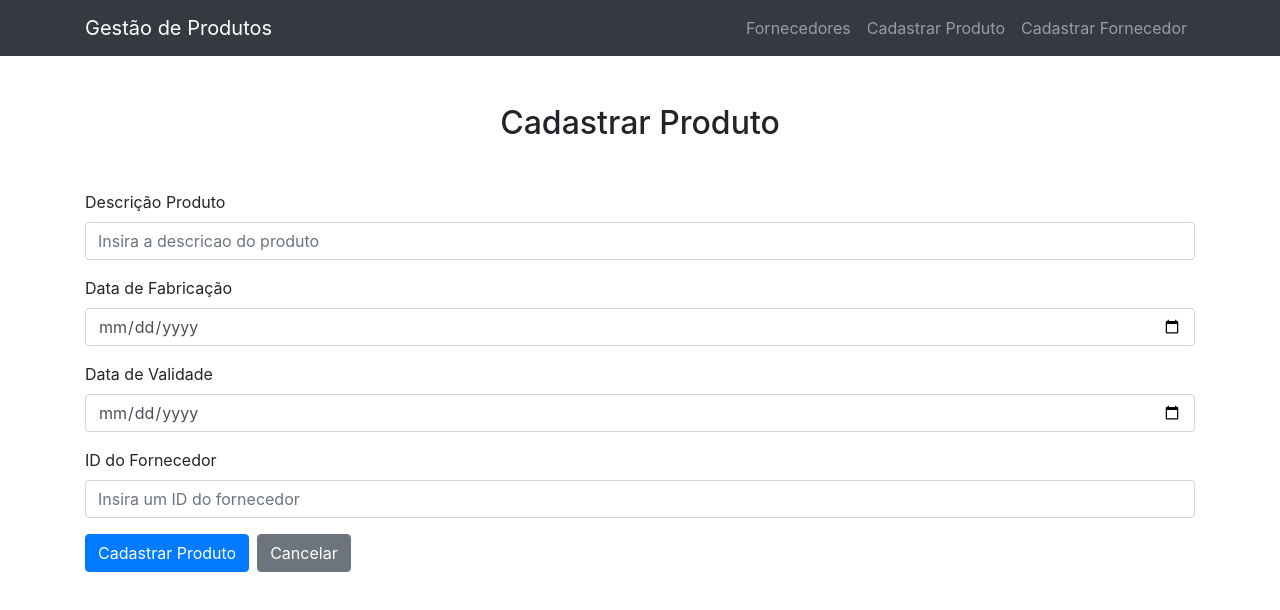
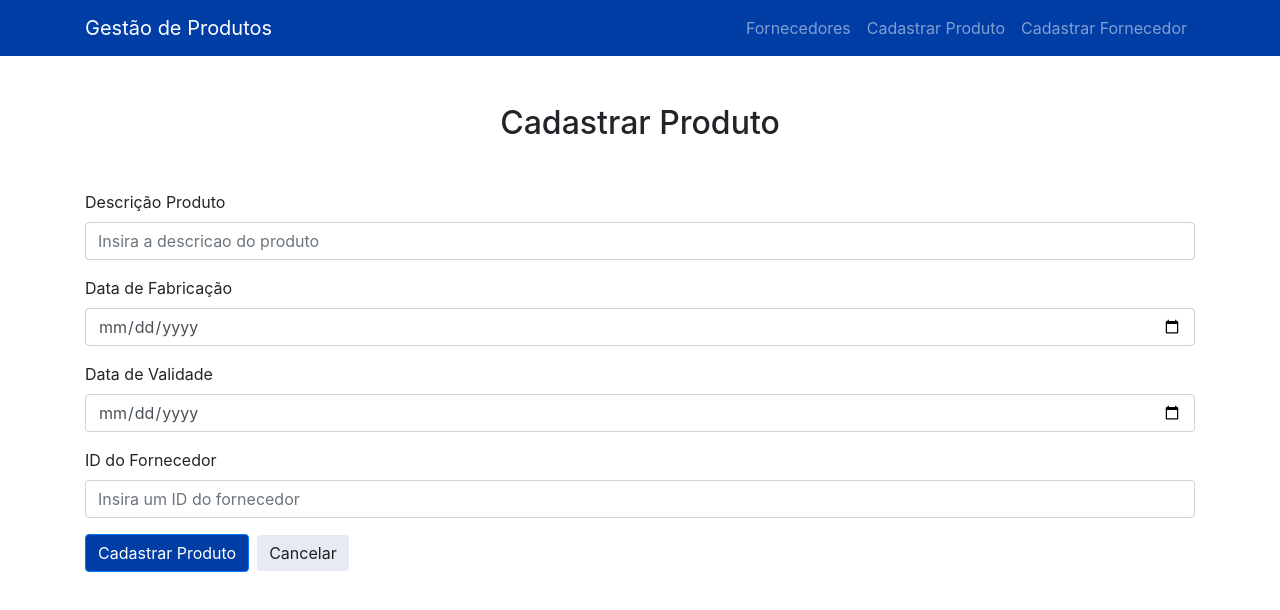
Before and after one commit to jonathanlcosta/GestaoProdutosWeb, an Angular app: page /cadastrarProduto in a window 1280 px wide. Shown: the top 610 px of the page. Built offline with nearby package versions, Linux system fonts and the light colour scheme.

Commit message:
Adicionando algumas classes no css

```diff
--- a/src/app/componentes/cadastrar-fornecedor/cadastrar-fornecedor.component.css
+++ b/src/app/componentes/cadastrar-fornecedor/cadastrar-fornecedor.component.css
@@ -0,0 +1,10 @@
+.botao-salvar{
+    background-color: #003da5;
+    border: 0;
+}
+
+.botao-cancelar{
+    color: #212121;
+    background-color: #e7eaf4;
+    border: 0;
+}
--- a/src/app/componentes/cadastrar-fornecedor/cadastrar-fornecedor.component.html
+++ b/src/app/componentes/cadastrar-fornecedor/cadastrar-fornecedor.component.html
@@ -23,7 +23,7 @@
               <p >Preencha o CNPJ corretamente</p>
           </span>
           </div>
-        <button type="submit" class="btn btn-primary mr-2" (click)="cadastrarFornecedor()">Cadastrar Fornecedor</button>
-        <button type="button" class="btn btn-secondary" (click)="cancelar()">Cancelar</button>
+        <button type="submit" class="btn btn-primary mr-2 botao-salvar" (click)="cadastrarFornecedor()">Cadastrar Fornecedor</button>
+        <button type="button" class="btn btn-secondary botao-cancelar" (click)="cancelar()">Cancelar</button>
       </form>
     </div>
--- a/src/app/componentes/cadastrar-produto/cadastrar-produto.component.css
+++ b/src/app/componentes/cadastrar-produto/cadastrar-produto.component.css
@@ -0,0 +1,9 @@
+.botao-salvar{
+    background-color: #003da5;
+}
+
+.botao-cancelar{
+    color: #212121;
+    background-color: #e7eaf4;
+    border: 0;
+}
--- a/src/app/componentes/cadastrar-produto/cadastrar-produto.component.html
+++ b/src/app/componentes/cadastrar-produto/cadastrar-produto.component.html
@@ -41,7 +41,7 @@
             <p >Preencha o ID do fornecedor</p>
         </span>
         </div>
-        <button type="submit" class="btn btn-primary mr-2" (click)="cadastrarProduto()">Cadastrar Produto</button>
-        <button type="button" class="btn btn-secondary" (click)="cancelar()">Cancelar</button>
+        <button type="submit" class="btn btn-primary mr-2 botao-salvar" (click)="cadastrarProduto()">Cadastrar Produto</button>
+        <button type="button" class="btn btn-secondary botao-cancelar" (click)="cancelar()">Cancelar</button>
       </form>
     </div>
--- a/src/app/componentes/editar-produto/editar-produto.component.css
+++ b/src/app/componentes/editar-produto/editar-produto.component.css
@@ -0,0 +1,9 @@
+.botao-salvar{
+    background-color: #003da5;
+}
+
+.botao-cancelar{
+    color: #212121;
+    background-color: #e7eaf4;
+    border: 0;
+}
--- a/src/app/componentes/editar-produto/editar-produto.component.html
+++ b/src/app/componentes/editar-produto/editar-produto.component.html
@@ -41,7 +41,7 @@
             <p >Preencha o ID do fornecedor</p>
         </span>
         </div>
-        <button type="submit" class="btn btn-primary mr-2" (click)="editarProduto()">Editar Produto</button>
-        <button type="button" class="btn btn-secondary" (click)="cancelar()">Cancelar</button>
+        <button type="submit" class="btn btn-primary mr-2 botao-salvar" (click)="editarProduto()">Editar Produto</button>
+        <button type="button" class="btn btn-secondary botao-cancelar" (click)="cancelar()">Cancelar</button>
       </form>
     </div>
--- a/src/app/componentes/lista-produto/lista-produto.component.css
+++ b/src/app/componentes/lista-produto/lista-produto.component.css
@@ -0,0 +1,3 @@
+.botao-salvar{
+    background-color: #003da5;
+}
--- a/src/app/componentes/lista-produto/lista-produto.component.html
+++ b/src/app/componentes/lista-produto/lista-produto.component.html
@@ -18,7 +18,7 @@
         <td>{{produto.dataValidade | date:'dd/MM/yyyy'}}</td>
         <td>{{produto.fornecedor.descricao}}</td>
         <td>
-          <a href="#" class="btn btn-secondary mr-2" routerLink="/editarProduto/{{produto.codigo}}">Editar</a>
+          <a href="#" class="btn btn-secondary mr-2 botao-salvar" routerLink="/editarProduto/{{produto.codigo}}">Editar</a>
           <a href="#" class="btn btn-danger" routerLink="/produtos/excluirProduto/{{produto.codigo}}">Excluir</a>
         </td>
       </tr>
--- a/src/app/componentes/menu/menu.component.css
+++ b/src/app/componentes/menu/menu.component.css
@@ -0,0 +1,3 @@
+.menu-cor{
+    background-color: #003da5;
+}
--- a/src/app/componentes/menu/menu.component.html
+++ b/src/app/componentes/menu/menu.component.html
@@ -1,4 +1,4 @@
-<nav class="navbar navbar-expand-lg navbar-dark bg-dark navbar-fixed-top">
+<nav class="navbar navbar-expand-lg navbar-dark menu-cor navbar-fixed-top">
   <div class="container">
     <a class="navbar-brand" [routerLink]="['/listarProduto']">Gestão de Produtos</a>
     <button class="navbar-toggler" type="button" data-toggle="collapse" data-target="#navbarResponsive" aria-controls="navbarResponsive" aria-expanded="false" aria-label="Toggle navigation">
```
